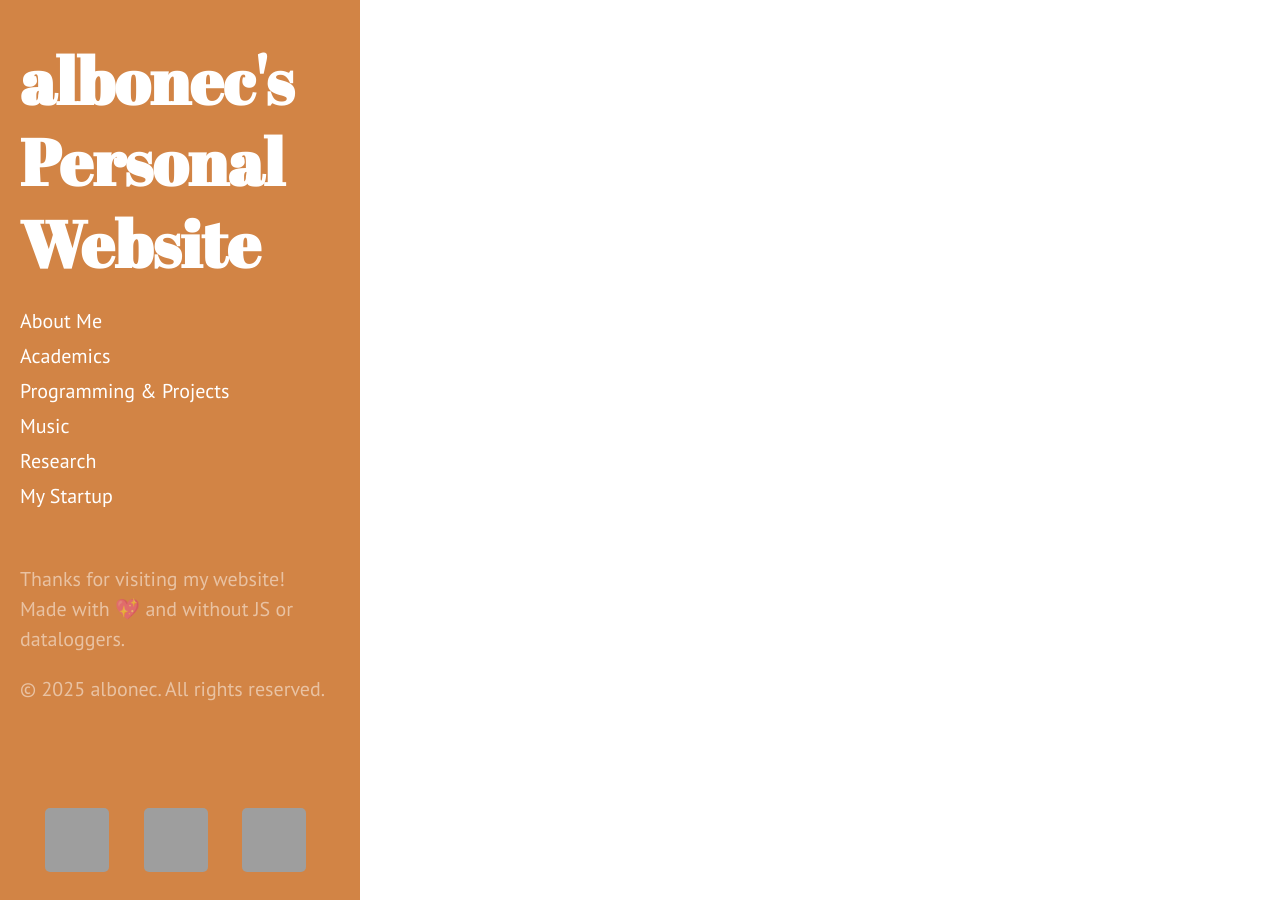
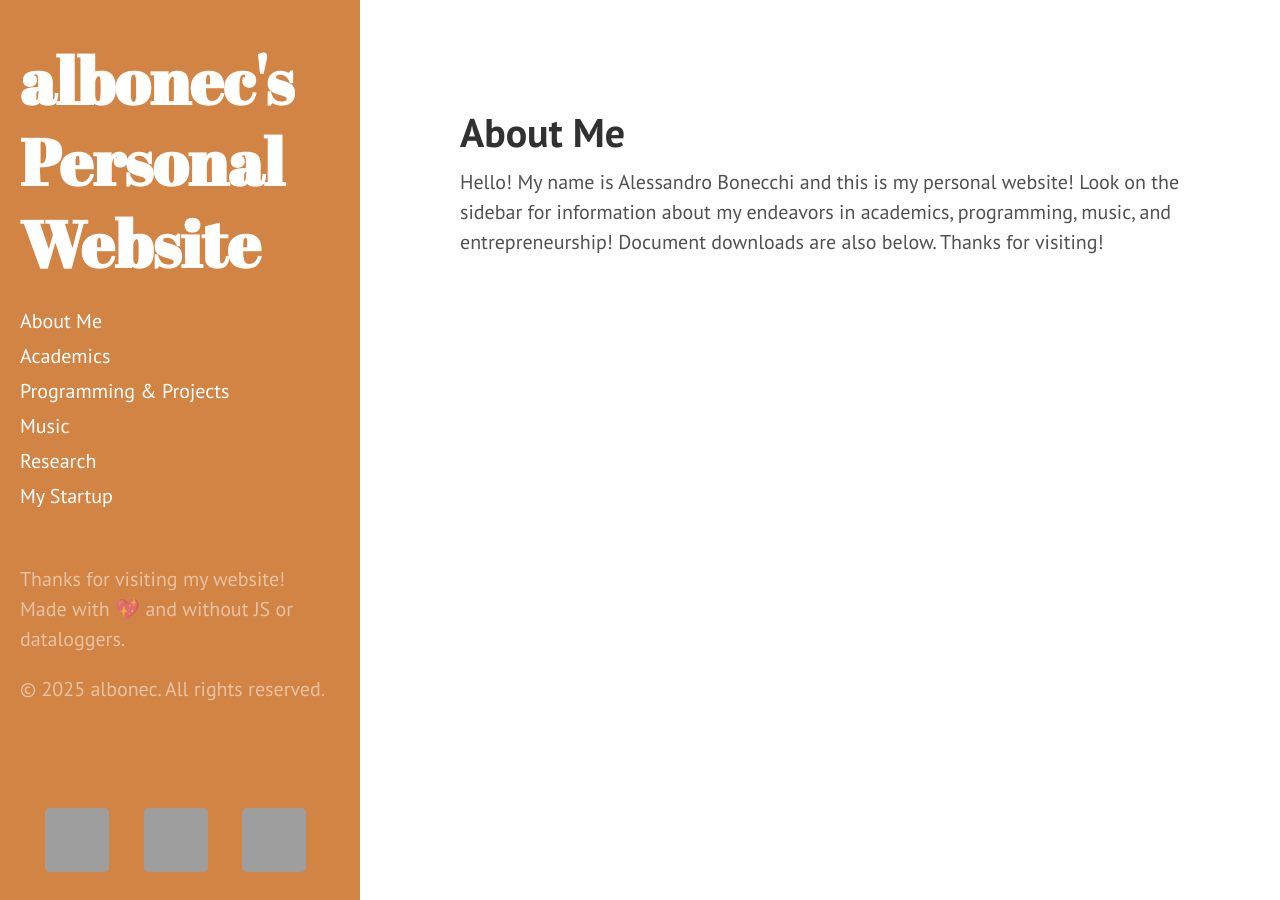
Before and after one commit to albonec/albonec.github.io, a Jekyll site: the page built from index.md, in a window 1280 px wide. Built offline with Jekyll 4.4.1, drawn with Linux system fonts in a browser that asks for light colours; our own code applies the rules of GitHub Pages for plain Markdown files; grey boxes are pictures that could not be loaded.

Commit message:
added all pages, layouts, and footer material

```diff
--- a/Gemfile
+++ b/Gemfile
@@ -13,6 +13,7 @@ gem "github-pages", "~> 232", group: :jekyll_plugins
 
 # This is the default theme for new Jekyll sites. You may change this to anything you like.
 gem 'jekyll-theme-hyde', '~> 2.0'
+gem 'jekyll-redirect-from'
 
 # If you want to use GitHub Pages, remove the "gem "jekyll"" above and
 # uncomment the line below. To upgrade, run `bundle update github-pages`.
--- a/_config.yml
+++ b/_config.yml
@@ -26,6 +26,19 @@ markdown: kramdown
 theme: minima
 plugins:
   - jekyll-feed
+  - jekyll-redirect-from
+  -
+
+logo: "assets/logos/logo@180px.png"
+favicons: # Favicons are also used in the manifest file. Syntax is 'size: path'
+  16: '/assets/logos/logo@16px.png'
+  32: '/assets/logos/logo@32px.png'
+  96: '/assets/logos/logo@96px.png'
+  120: '/assets/logos/logo@120px.png'
+  144: '/assets/logos/logo@144px.png'
+  180: '/assets/logos/logo@180px.png'
+  512: '/assets/logos/logo@512px.png'
+  1024: '/assets/logos/logo@1024px.png'
 
 # Exclude from processing.
 # The following items will not be processed, by default. Create a custom list
--- a/_includes/head.html
+++ b/_includes/head.html
@@ -21,8 +21,8 @@
   <link rel="stylesheet" href="http://fonts.googleapis.com/css?family=PT+Sans:400,400italic,700|Abril+Fatface">
 
   <!-- Icons -->
-  <link rel="apple-touch-icon-precomposed" sizes="144x144" href="{{ site.baseurl }}public/apple-touch-icon-144-precomposed.png">
-                                 <link rel="shortcut icon" href="{{ site.baseurl }}public/favicon.ico">
+  <link rel="apple-touch-icon-precomposed" sizes="640x640" href="{{ site.baseurl }}assets/images/italiana.png">
+                                 <link rel="shortcut icon" href="{{ site.baseurl }}assets/images/favicon.ico">
 
   <!-- RSS -->
   <link rel="alternate" type="application/rss+xml" title="RSS" href="/atom.xml">
--- a/_includes/sidebar.html
+++ b/_includes/sidebar.html
@@ -9,7 +9,7 @@
     </div>
 
     <nav class="sidebar-nav">
-      <a class="sidebar-nav-item" href="{{ site.baseurl }}/about.html">About Me</a>
+      <a class="sidebar-nav-item" href="{{ site.baseurl }}">About Me</a>
       <a class="sidebar-nav-item" href="{{ site.baseurl }}/academics.html">Academics</a>
       <a class="sidebar-nav-item" href="{{ site.baseurl }}/programming.html">Programming & Projects</a>
         <a class="sidebar-nav-item" href="{{ site.baseurl }}/music.html">Music</a>
--- a/about.html
+++ /dev/null
@@ -1,4 +0,0 @@
----
-layout: page
-title: About Me
----
--- a/index.md
+++ b/index.md
@@ -4,3 +4,6 @@
 
 layout: default
 ---
+# About Me
+
+Hello! My name is Alessandro Bonecchi and this is my personal website! Look on the sidebar for information about my endeavors in academics, programming, music, and entrepreneurship! Document downloads are also below. Thanks for visiting!
```
Also changed, not shown: assets/images/favicon.ico (added), public/apple-touch-icon-144-precomposed.png (deleted).
